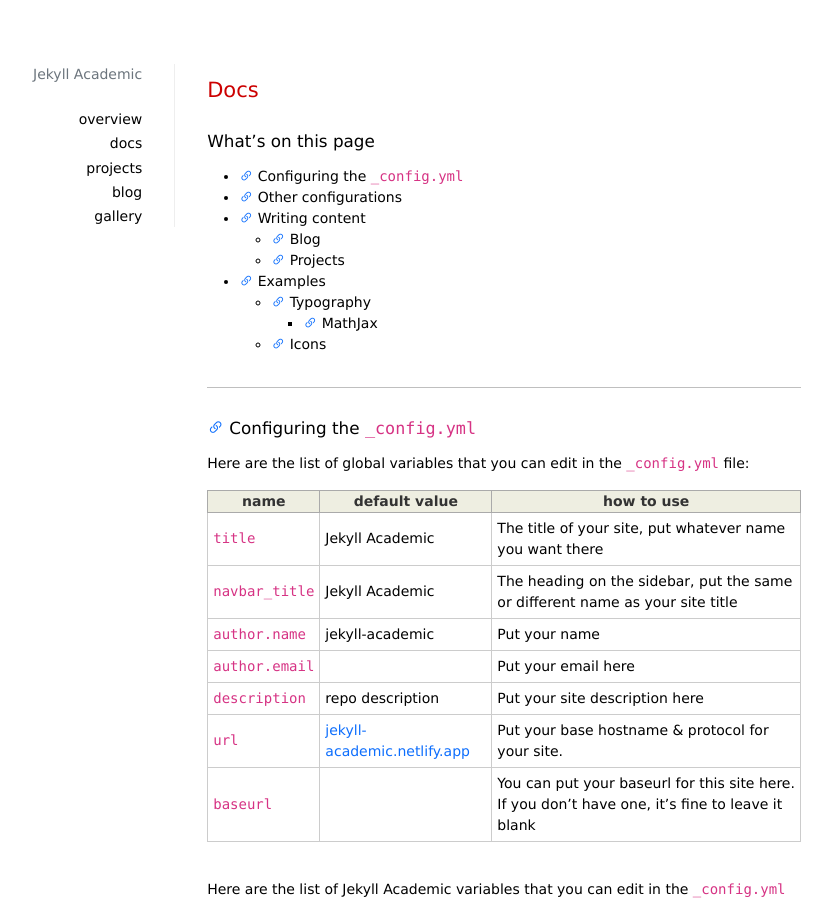
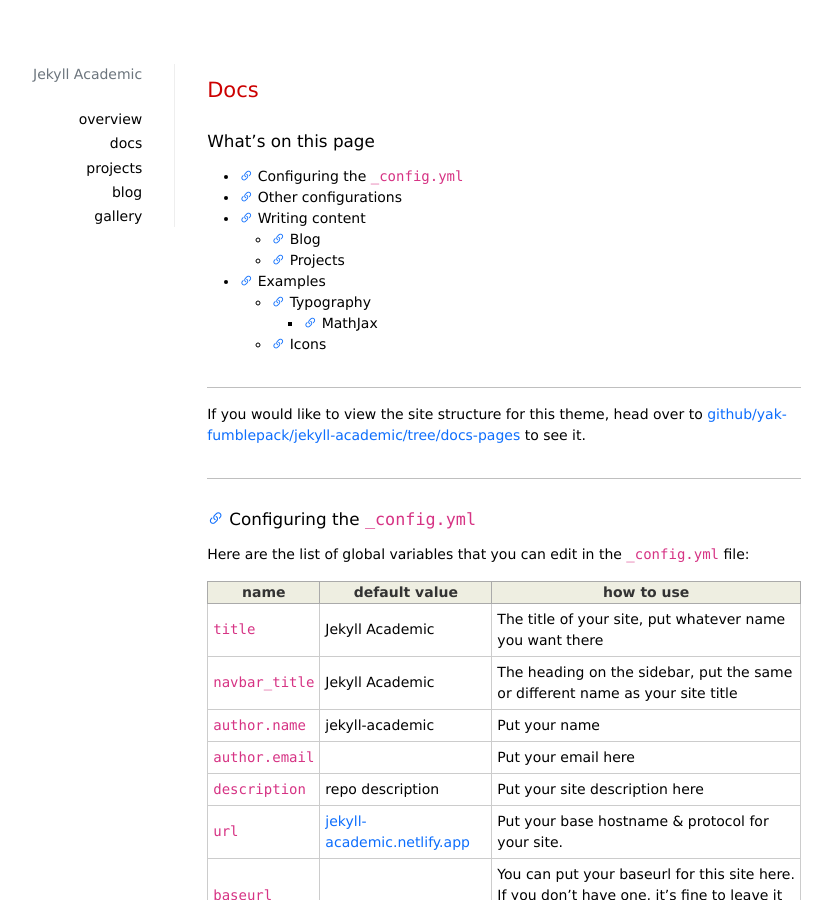
Before and after one commit to m1kql/jekyll-academic, a Jekyll site: the page built from _pages/docs.md, in a window 1280 px wide and 900 px high. Shown: the whole window, without its empty margins (31-863 px from the left). Built offline with Jekyll 4.4.1, drawn with Linux system fonts in a browser that asks for light colours; nearby versions of some CDN libraries; formulas are drawn with MathJax 3; a style sheet for code colours, icons or effects is not loaded; some of the changed text lies outside the part shown.

Commit message:
update docs

```diff
--- a/_pages/docs.md
+++ b/_pages/docs.md
@@ -19,6 +19,9 @@ usemathjax: true
 
 <hr>
 
+If you would like to view the site structure for this theme, head over to [github/yak-fumblepack/jekyll-academic/tree/docs-pages](https://github.com/yak-fumblepack/jekyll-academic/tree/docs-pages) to see it.
+
+<hr>
 <h2 id="configyml"><a href="#top" class="primary"><span class="bi bi-link-45deg"></span></a> Configuring the <code>_config.yml</code></h2>
 
 Here are the list of global variables that you can edit in the `_config.yml` file:
```
Also changed, not shown: other parts of _pages/docs.md (+1 -1 lines), index.md (+1 -0 lines), README.md.
